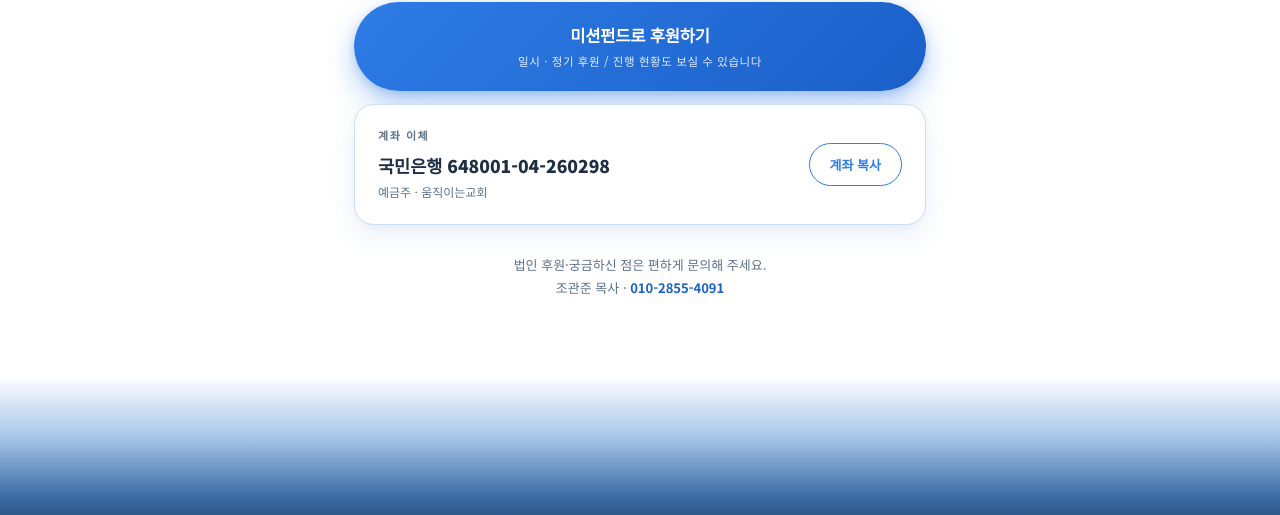
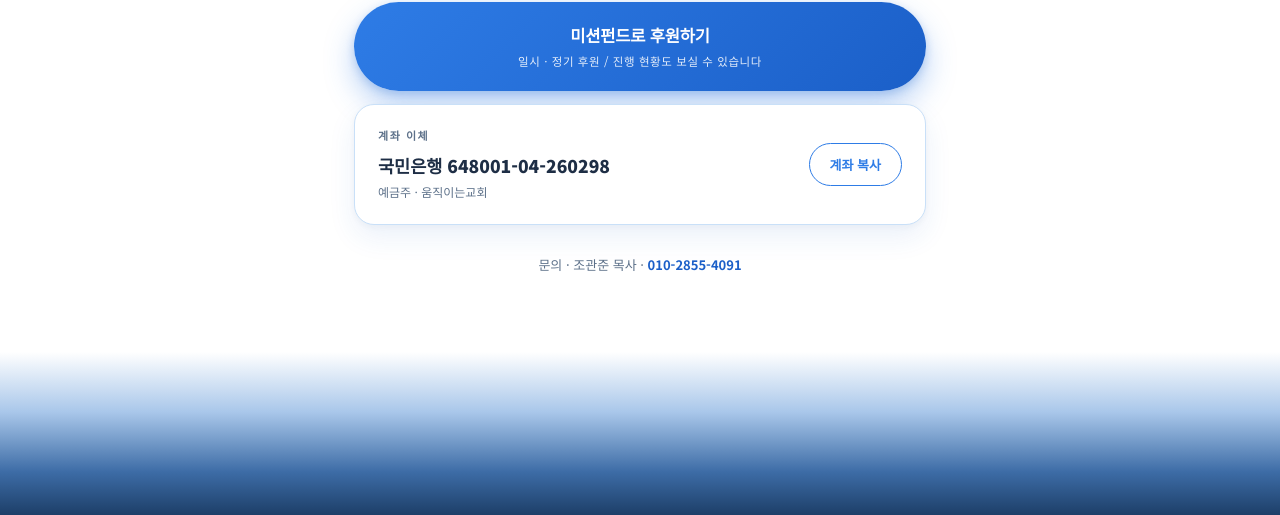
Before and after one commit to givenkim723/moving-village, a plain HTML site: page index.html in a window 1280 px wide. Shown: the part 4787-5302 px from the top of the page. Drawn offline with Linux system fonts and the light colour scheme.

Commit message:
fix: 문의 문구 간소화 — 문의 · 조관준 목사 · 연락처

```diff
--- a/index.html
+++ b/index.html
@@ -581,8 +581,7 @@
     </div>
 
     <p class="join-contact">
-      <span class="w">법인 후원·궁금하신 점은</span> <span class="w">편하게 문의해 주세요.</span><br>
-      <span class="w">조관준 목사 · <a href="tel:010-2855-4091">010-2855-4091</a></span>
+      <span class="w">문의 · 조관준 목사 · <a href="tel:010-2855-4091">010-2855-4091</a></span>
     </p>
   </div>
 </section>
```
